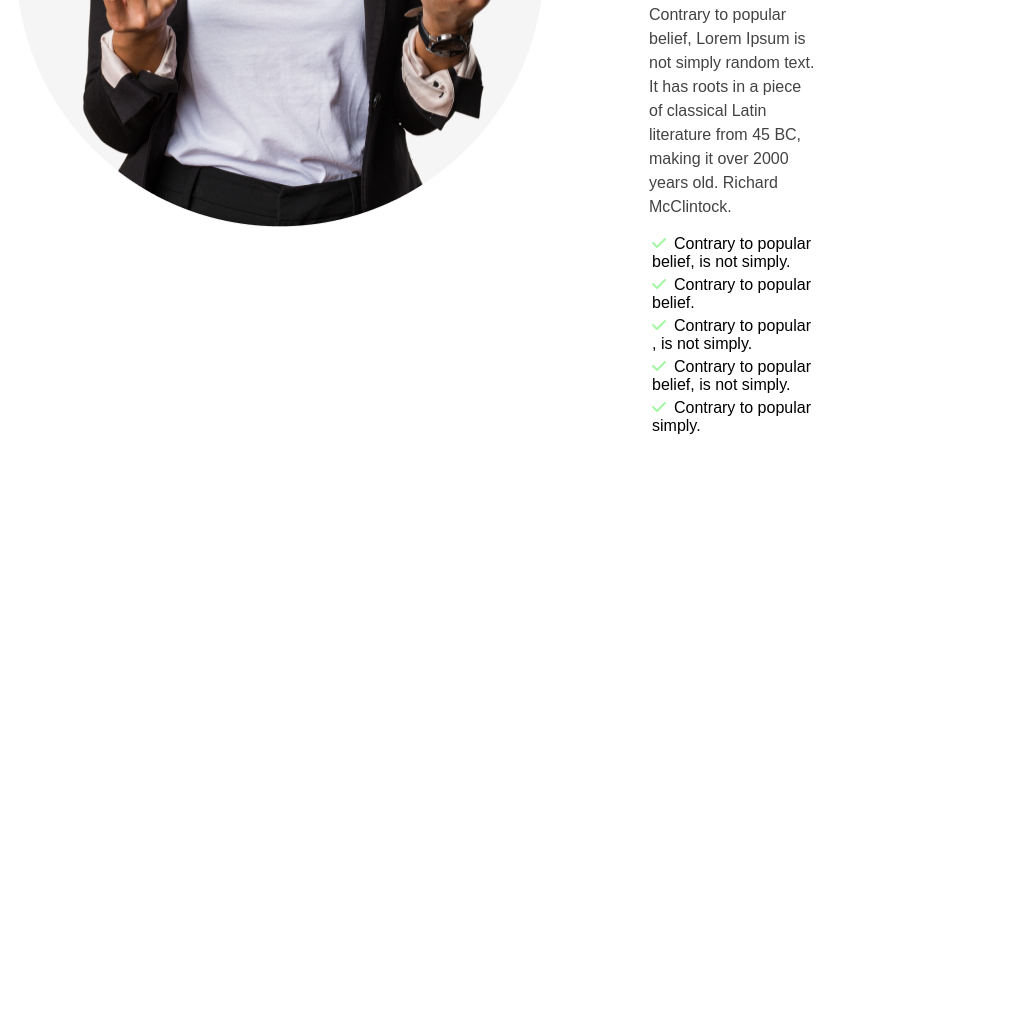
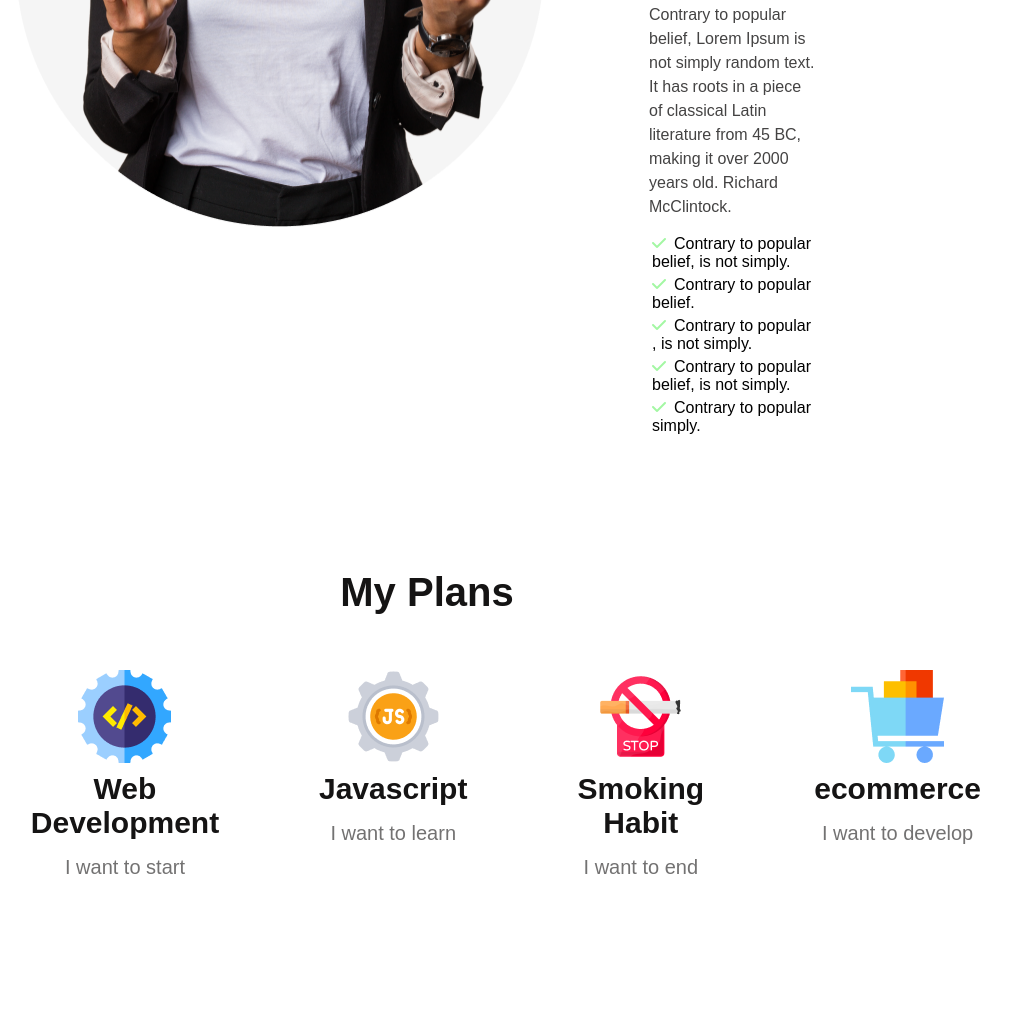
Before and after one commit to HabibaSabrina/tithi-assignment1, a plain HTML site: page index.html in a window 1280 px wide. Shown: the part 1724-2733 px from the top of the page, without its empty margins (213-1224 px from the left). Before the commit the page ends 2164 px from the top, so only its background shows below. Drawn offline with Linux system fonts and the light colour scheme.

Commit message:
plans section added

```diff
--- a/index.html
+++ b/index.html
@@ -22,16 +22,16 @@
     <!-- Main section -->
     <main>
         <!-- Section 1 -->
-        <section class="firstsection">
-            <div class="firstimage">
+        <section class="failure-section">
+            <div class="failure-firstimage">
                 <img src="./images/person.png" alt="person" height="723" width="569">
             </div>
-            <div class="first-section-passage">
-                <h3 class="first-section-title">My failures of previous year</h3>
-                <div class="first-section-subtitle">
+            <div class="failure-section-passage">
+                <h3 class="failure-section-title">My failures of previous year</h3>
+                <div class="failure-section-subtitle">
                     <p>Contrary to popular belief, Lorem Ipsum is not simply random text. It has roots in a piece of classical Latin literature from 45 BC, making it over 2000 years old. Richard McClintock.</p>
                 </div>
-                <div class="first-section-subtitle-list">
+                <div class="failure-section-subtitle-list">
                     <ul>
                         <li><i class="fa-solid fa-check"></i>Contrary to popular belief, is not simply.</li>
                         <li><i class="fa-solid fa-check"></i>Contrary to popular belief.</li>
@@ -44,6 +44,35 @@
 
 
         </section>
+        <!-- Section 2 -->
+        <section>
+            <div class="plans-section">
+                <h3 class="plans-section-title">My Plans</h3>
+                <div class="plans-container">
+                    <div class="plans">
+                        <img src="images/icons/web.png" alt="">
+                        <p class="plans-title"> Web Development</p>
+                        <p class="plans-des">I want to start</p>
+                    </div>
+                    <div class="plans">
+                        <img src="images/icons/js.png" alt="">
+                        <p class="plans-title">Javascript</p>
+                        <p class="plans-des">I want to learn</p>
+                    </div>
+                    <div class="plans">
+                        <img src="images/icons/smoke.png" alt="">
+                        <p class="plans-title">Smoking Habit</p>
+                        <p class="plans-des">I want to end</p>
+                    </div>
+                    <div class="plans">
+                        <img src="images/icons/ecom.png" alt="">
+                        <p class="plans-title">ecommerce</p>
+                        <p class="plans-des">I want to develop</p>
+                    </div>
+                </div>
+
+            </div>
+        </section>
     </main>
 
 </body>
--- a/styles/assignment1.css
+++ b/styles/assignment1.css
@@ -41,23 +41,23 @@
 }
 /* styling main portion */
 /* styling section one */
-.firstsection{
+.failure-section{
     display: flex;
     margin-left: 206px;
     margin-top: 131px;
 }
-.first-section-passage{
+.failure-section-passage{
     margin-right: 322px;
 
 }
-.first-section-title{
+.failure-section-title{
     font-weight: 700;
     font-size: 40px;
     margin-top: 250px;
     margin-bottom: 24px;
     margin-left: 87px;
 }
-.first-section-subtitle{
+.failure-section-subtitle{
     font-weight: 400;
     font-size: 16px;
     color: #444343;
@@ -65,18 +65,51 @@
     margin-bottom: 16px;
     line-height: 1.5em;
 }
-.first-section-subtitle-list{
+.failure-section-subtitle-list{
     margin-left: 50px;
 
 
 }
-.first-section-subtitle-list ul li{
+.failure-section-subtitle-list ul li{
     list-style: none;
     margin-bottom: 5px;
 
 }
-.first-section-subtitle-list ul li i{
+.failure-section-subtitle-list ul li i{
     margin-right: 8px;
     color: rgb(163, 247, 163);
 
 }
+/* Styling plans section */
+.plans-section{
+    color: #151414;
+
+}
+.plans-section-title{
+    font-weight: 700;
+    font-size: 40px;
+    text-align: center;
+    margin-top: 130px;
+    margin-bottom: 55px;
+
+}
+.plans-container{
+    display: flex;
+    text-align: center;
+    margin-left: 230px;
+}
+.plans{
+    margin-right: 86px;
+}
+.plans-title{
+    font-weight: 700;
+    font-size: 30px;
+    margin-top: 5px;
+    margin-bottom: 16px;
+}
+.plans-des{
+    font-weight: 500;
+    font-size: 20px;
+    color: #737272;
+    margin-bottom: 130px;
+}
```
